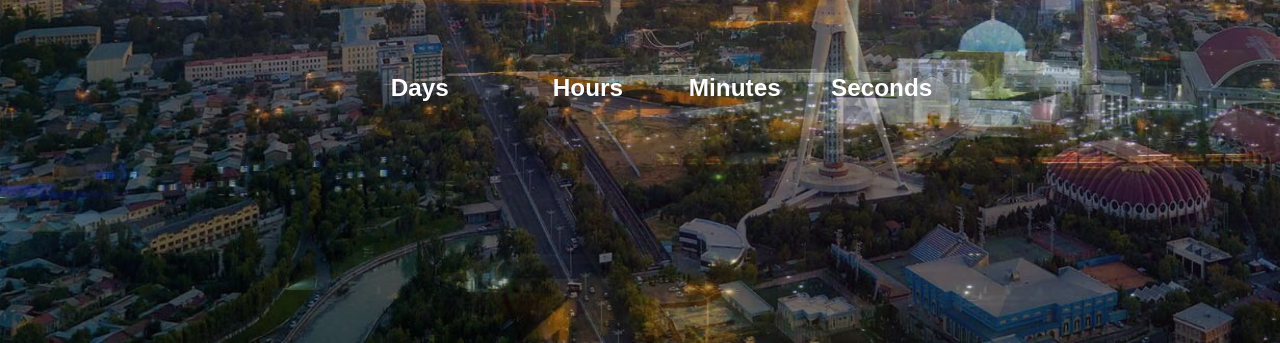
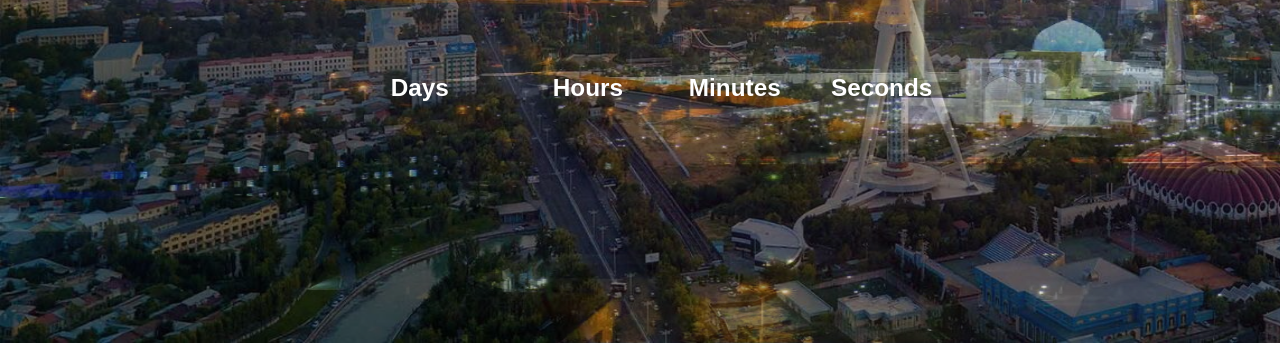
Before and after one commit to developer-773/countdown-timer--html--scss--js-, a plain HTML site: page index.html in a window 1280 px wide. Shown: the part 457-800 px from the top of the page. Drawn offline with Linux system fonts and the light colour scheme.

Commit message:
Bug fixed --v 1.0.4

```diff
--- a/scss/_mixins.scss
+++ b/scss/_mixins.scss
@@ -56,5 +56,5 @@
 @mixin bg-config{
   background-size: contain;
   background-repeat: no-repeat;
-  background-size: 130% 100%;
+  background-size: 140% 100%;
 }
```
Also changed, not shown: css/main.css.
